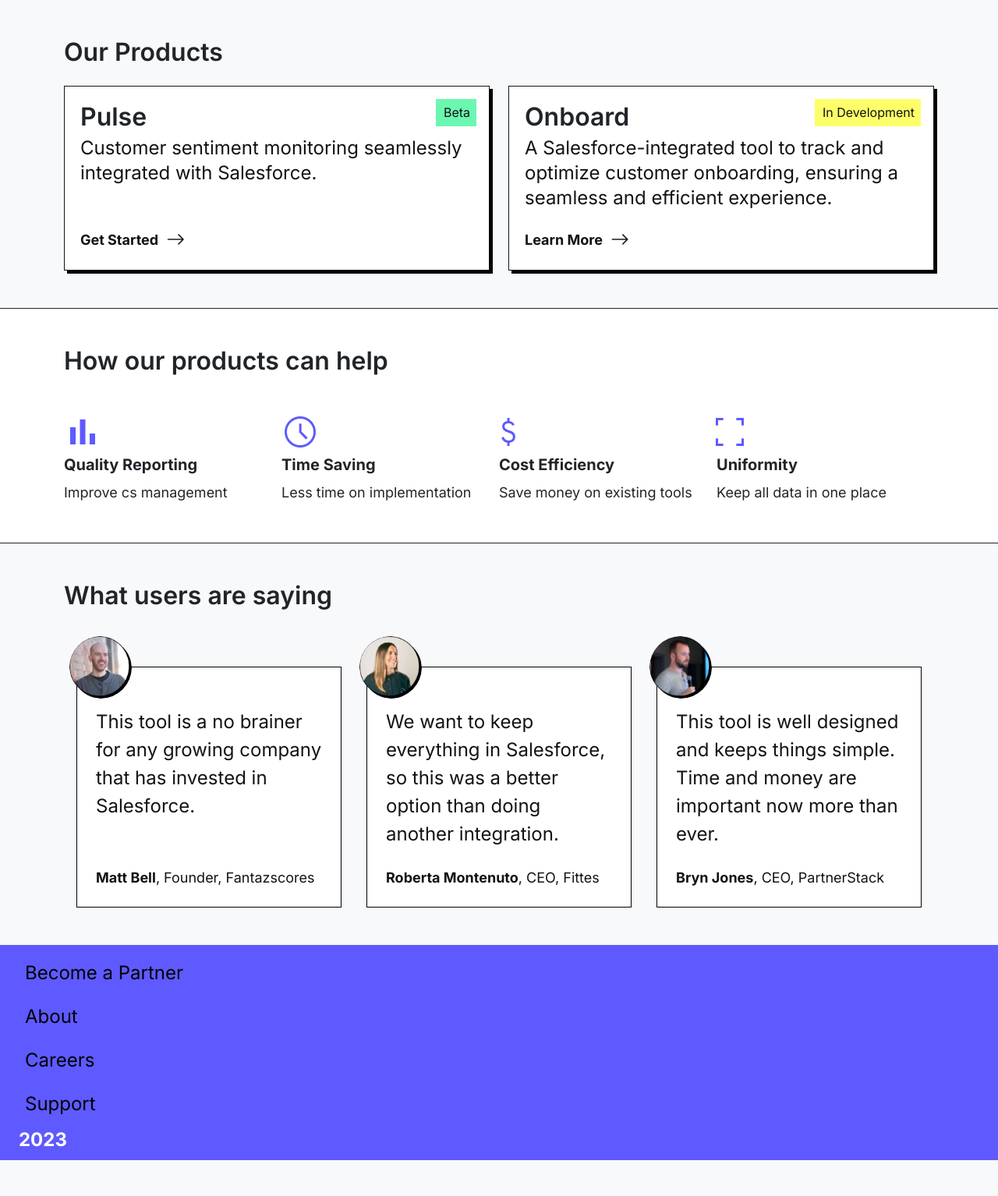
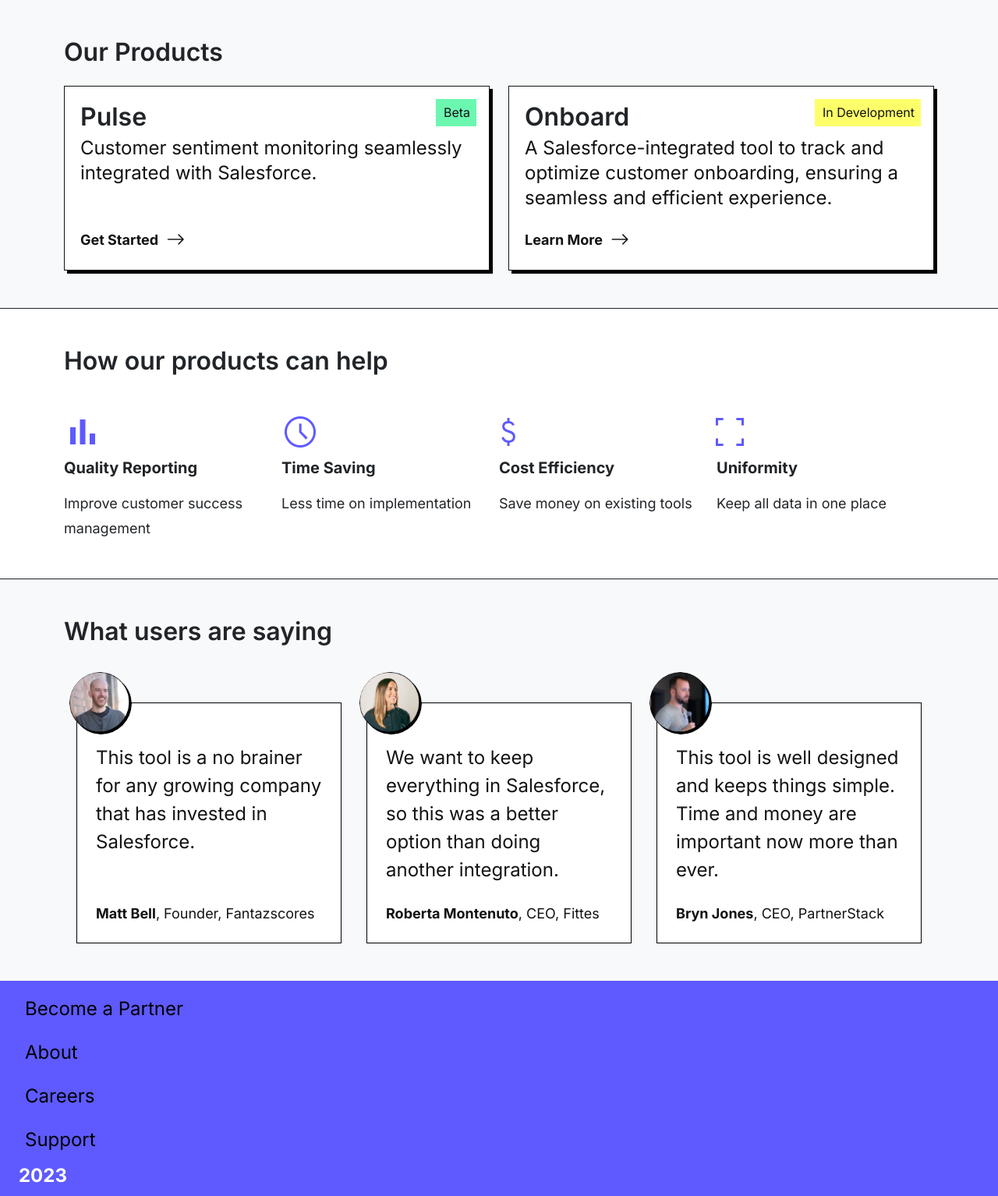
Before and after one commit to wbmcdonald4/cstoolkit, a Flask app: page / in a window 1280 px wide. Shown: the part 727-2261 px from the top of the page at 78% size. Before the commit the page ends 2215 px from the top, so only its background shows below. Run offline with Flask 3, Linux system fonts and the light colour scheme; some libraries are stand-ins or nearby versions.

Commit message:
fix the benefits section

```diff
--- a/src/static/css/main.css
+++ b/src/static/css/main.css
@@ -319,6 +319,22 @@ p {
   font-size: 2rem;
 }
 
+/* benefits section */
+
+.benefit-item {
+  display: flex;
+  flex-direction: column;
+  align-items: center;
+  gap: 10px;
+  margin-right: 20px;
+}
+
+.benefit-item p {
+  overflow-wrap: break-word;
+  word-wrap: break-word;
+  word-break: break-word;
+}
+
 .material-symbol-style {
   font-size: 48px !important;
   color: #5E5AFF;
@@ -333,6 +349,18 @@ p {
   left: -7px;
 }
 
+@media (min-width: 992px) {
+  .benefit-item {
+    align-items: flex-start;
+  }
+  .col-12.col-md-12.col-lg-3.text-center.text-lg-start {
+    text-align: start;
+  }
+}
+
+
+/* logo section */
+
 .company-logo-size {
   max-height: 50px;
   width: auto;
--- a/src/templates/components/home/benefits-section.html
+++ b/src/templates/components/home/benefits-section.html
@@ -1,23 +1,31 @@
-<h2 class="mb-5 h2-header-class text-center text-lg-start">How our products can help</h2>
-<div class="row justify-content-center justify-content-lg-between">
-  <div class="col-lg-3 mb-4 mb-lg-0 text-center text-lg-start">
+<h2 class="mb-5 h2-header-class text-center text-md-center text-lg-start">How our products can help</h2>
+<div class="d-flex flex-column flex-lg-row justify-content-lg-between">
+  <div class="col-12 col-md-12 col-lg-3 mb-4 mb-lg-0 text-center text-lg-start">
+    <div class="benefit-item">
       <span class="material-symbols-outlined material-symbol-style">bar_chart</span>
       <h5><strong>Quality Reporting</strong></h5>
-    <p class="m-0">Improve cs management</p>
+      <p class="m-0">Improve customer success management</p>
     </div>
-  <div class="col-lg-3 mb-4 mb-lg-0 text-center text-lg-start">
+  </div>
+  <div class="col-12 col-md-12 col-lg-3 mb-4 mb-lg-0 text-center text-lg-start">
+    <div class="benefit-item">
       <span class="material-symbols-outlined material-symbol-style">schedule</span>
       <h5><strong>Time Saving</strong></h5>
       <p class="m-0">Less time on implementation</p>
     </div>
-  <div class="col-lg-3 mb-4 mb-lg-0 text-center text-lg-start">
+  </div>
+  <div class="col-12 col-md-12 col-lg-3 mb-4 mb-lg-0 text-center text-lg-start">
+    <div class="benefit-item">
       <span class="material-symbols-outlined material-symbol-style material-money-position">attach_money</span>
       <h5><strong>Cost Efficiency</strong></h5>
       <p class="m-0">Save money on existing tools</p>
     </div>
-  <div class="col-lg-3 mb-4 mb-lg-0 text-center text-lg-start">
+  </div>
+  <div class="col-12 col-md-12 col-lg-3 mb-4 mb-lg-0 text-center text-lg-start">
+    <div class="benefit-item">
       <span class="material-symbols-outlined material-symbol-style material-fullscreen-position">fullscreen</span>
       <h5><strong>Uniformity</strong></h5>
       <p class="m-0">Keep all data in one place</p>
     </div>
   </div>
+</div>
--- a/src/templates/main/home.html
+++ b/src/templates/main/home.html
@@ -31,8 +31,8 @@
   </div>
 </div>
 <div class="bg-light section-border">
-  <div class="container">
-    <div class="row py-5">
+  <div class="container py-5">
+    <div class="row">
       {% include 'components/home/testimonials.section.html' %}
     </div>
   </div>
```
Lines whose indentation alone changed are shown as unchanged.
